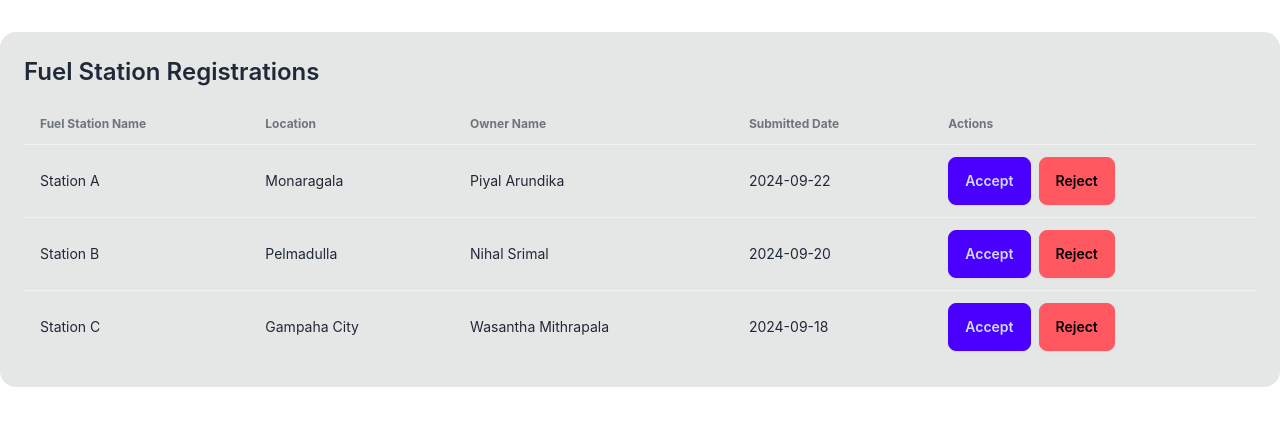
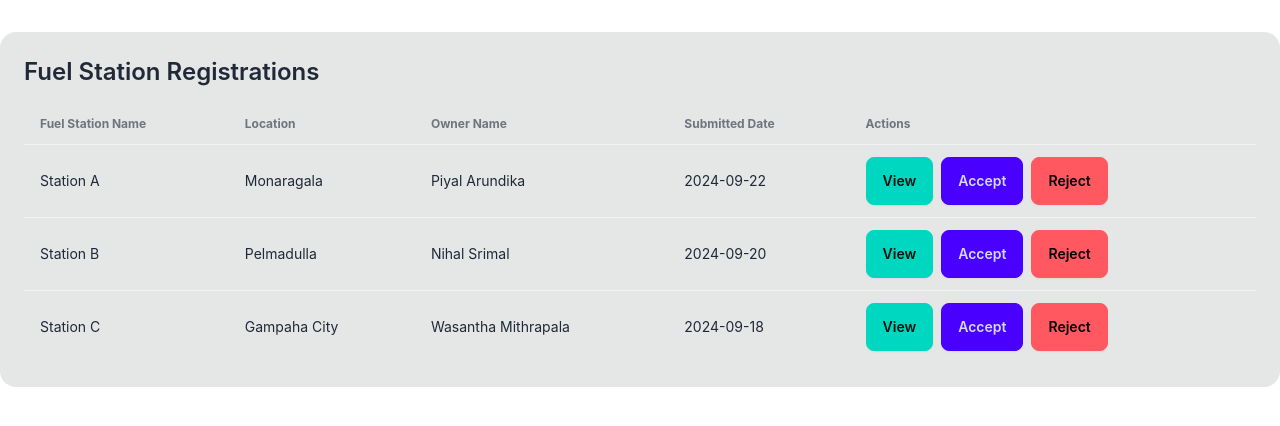
Before and after one commit to Khemz-Developer/fuel-quota-management-frontend-Project, a React (Vite) app in the folder Admin-Portal/: page /accepted-orders in a window 1280 px wide. Shown: the top 426 px of the page. Built offline with nearby package versions, Linux system fonts and the light colour scheme; no server answers.

Commit message:
Pop up component for showing full details of fuel stations

```diff
--- /dev/null
+++ b/Admin-Portal/src/components/StationModal.jsx
@@ -0,0 +1,23 @@
+
+const StationModal = ({station, onClose})=>{
+    if (!station) return null;
+
+    return(
+        <div className="fixed inset-0 bg-black bg-opacity-40 flex justify-center items-center z-50">
+          <div className="bg-white rounded-lg shadow-lg p-6 w-1/3">
+            <h3 className="text-2xl font-semibold mb-4 flex justify-center">Fuel Station Details</h3>
+
+            <p><strong>Fuel Station Name:</strong> {station.stationName}</p>
+            <p><strong>Location:</strong> {station.location}</p>
+            <p><strong>Owner Name:</strong> {station.ownerName}</p>
+            <p><strong>Submitted Date:</strong> {new Date(station.submittedDate).toISOString().split('T')[0]}</p>
+
+            <div className="mt-6 flex justify-center">
+              <button onClick={onClose} className="btn btn-secondary">Close</button>
+            </div>
+
+        </div>
+        </div>
+    );
+};
+export default StationModal;
--- a/Admin-Portal/src/components/StationOwners.jsx
+++ b/Admin-Portal/src/components/StationOwners.jsx
@@ -1,11 +1,12 @@
 import React, { useEffect, useState } from 'react';
+import StationModal from './stationModal';
 
 const StationOwners = () => {
   const [stationRows, setStationRows] = useState([]);
   const [selectedStation, setSelectedStation] = useState(null);
 
-   // Dummy data to simulate fetched data
-   const dummyData = [
+  // Dummy data to simulate fetched data
+  const dummyData = [
     {
       _id: '1',
       stationName: 'Station A',
@@ -51,6 +52,12 @@ const StationOwners = () => {
   useEffect(() => {
     fetchData();
   }, []);
+
+  //Handle View
+  const handleView = (stationId)=>{
+    const station = stationRows.find(row => row._id === stationId);
+    setSelectedStation(station);
+  }
 
   // Handle accept station
   const handleAccept = async (stationId) => {
@@ -105,6 +112,7 @@ const StationOwners = () => {
                   <td>{row.ownerName}</td>
                   <td>{new Date(row.submittedDate).toISOString().split('T')[0]}</td>
                   <td>
+                    <button onClick={() => handleView(row._id)} className="btn btn-accent mr-2"> View </button>
                     <button onClick={() => handleAccept(row._id)} className="btn btn-primary mr-2">Accept</button>
                     <button onClick={() => handleReject(row._id)} className="btn btn-error">Reject</button>
                   </td>
@@ -114,6 +122,14 @@ const StationOwners = () => {
           </table>
         </div>
       </div>
+
+        {/* Modal for viewing station details */}
+        {selectedStation && (
+          <StationModal
+            station={selectedStation}
+            onClose={() => setSelectedStation(null)}  // Close modal on clicking close
+          />
+        )}
     </div>
   );
 };
--- a/Admin-Portal/src/components/VehicleManagement.jsx
+++ b/Admin-Portal/src/components/VehicleManagement.jsx
@@ -3,17 +3,56 @@ import React, { useEffect, useState } from 'react';
 const VehicleManagement = () => {
   const [vehicles, setVehicles] = useState([]);
 
+  // Dummy data to simulate fetched data
+  const dummyData = [
+    {
+      _id: '1',
+      registrationNumber: 'XC-1201',
+      ownerName: 'Sanath Maheepala',
+      vehicleClass: 'Sedan',
+      make: 'Toyota',
+      model: 'Corolla',
+      yearOfManufacture: '2012',
+    },
+    {
+      _id: '2',
+      registrationNumber: 'VB-5198',
+      ownerName: 'Sugath Thilakarathne',
+      vehicleClass: 'SUV',
+      make: 'Honda',
+      model: 'CR-V',
+      yearOfManufacture: '2015',
+    },
+    {
+      _id: '3',
+      registrationNumber: 'LN-9101',
+      ownerName: 'Wasula Kuruppuarachchi',
+      vehicleClass: 'Truck',
+      make: 'Ford',
+      model: 'F-150',
+      yearOfManufacture: '2010',
+    },
+  ];
+
   // Fetch vehicles from the backend API
   useEffect(() => {
-    fetch('/api/admin/users')
-      .then(response => response.json())
-      .then(data => {
-        setVehicles(data); // Set those fetched vehicle data
-      })
-      .catch(error => {
-        console.error('Error fetching vehicles:', error);
-      });
+    setVehicles(dummyData);
   }, []);
+
+  // Fetch Data
+  const fetchData = async() => {
+    try {
+      const response = await fetch('/api/admin/users');
+      if (!response.ok) {
+        throw new Error('Network response was not ok');
+      }
+      const data = await response.json();
+      setStationRows(data);
+    } catch (error) {
+      console.error('Error fetching data: ', error);
+    }
+  }
+
 
   // Handle deletion of vehicles
   const handleDelete = (id) => {
```
